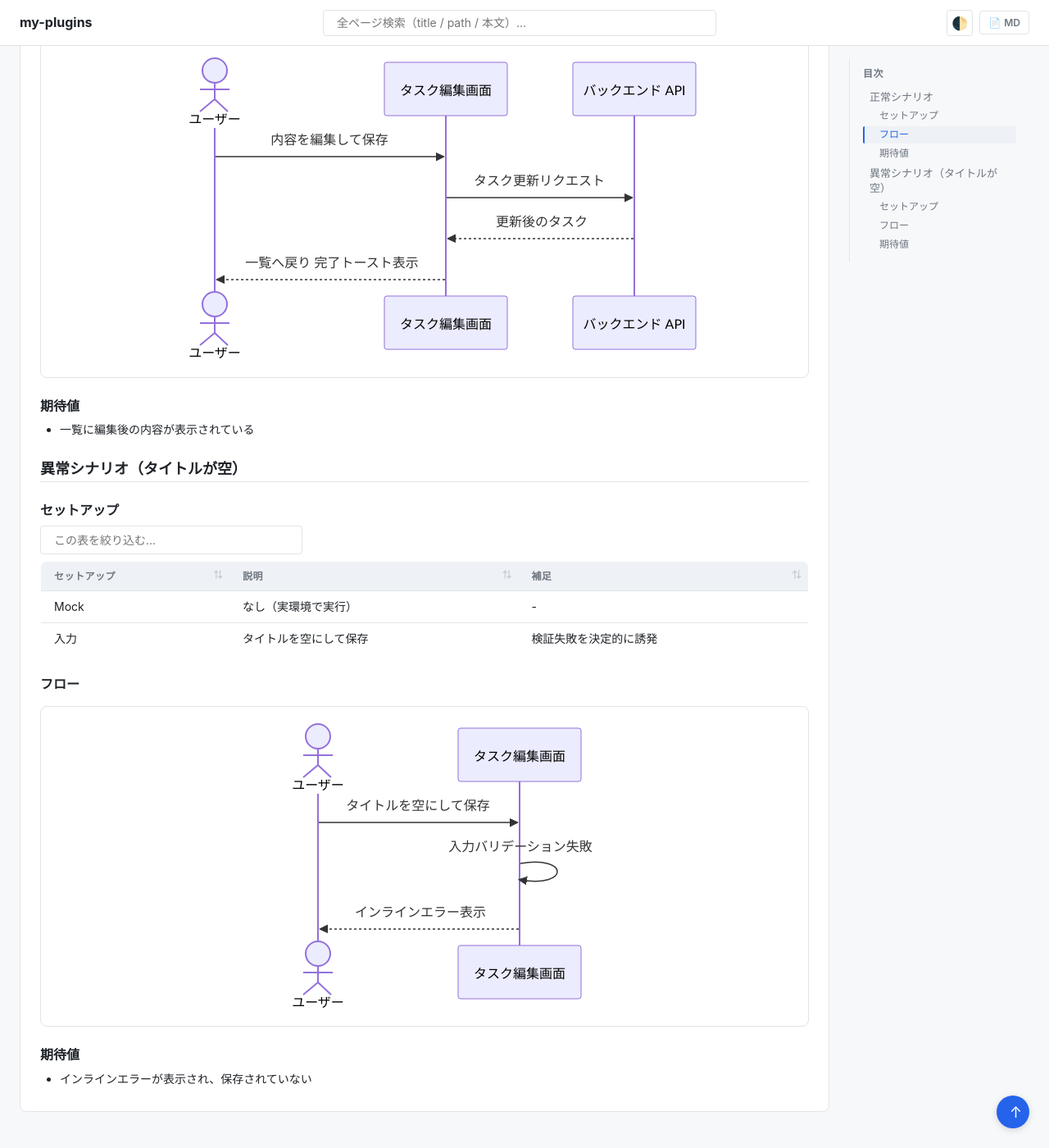
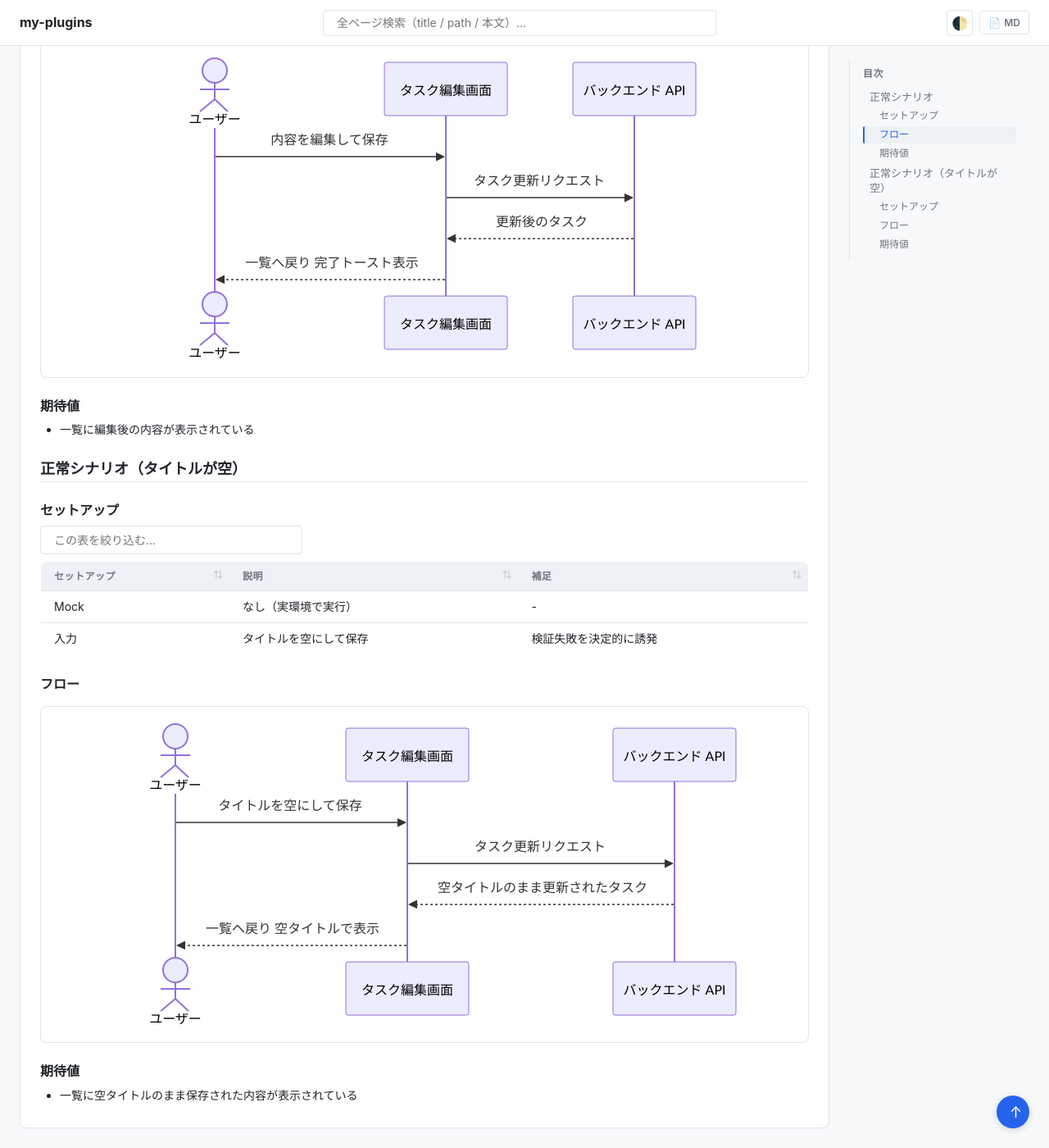
Before and after one commit to shuhei1101/ai-monitor-e2e, a Jekyll site: the page built from docs/wiki/設計図/シナリオ/単一ユースケース/タスク編集.md, in a window 1280 px wide and 1400 px high, scrolled down 479 px. Shown: the whole window at 82% size. Built offline with Jekyll 4.4.1, drawn with Linux system fonts in a browser that asks for light colours; our own code applies the rules of GitHub Pages for plain Markdown files.

Commit message:
chore: e2e 用に docs/wiki/設計図/シナリオ/単一ユースケース/タスク編集.md を配置

````diff
--- a/docs/wiki/設計図/シナリオ/単一ユースケース/タスク編集.md
+++ b/docs/wiki/設計図/シナリオ/単一ユースケース/タスク編集.md
@@ -33,7 +33,7 @@ sequenceDiagram
 
 - 一覧に編集後の内容が表示されている
 
-## 異常シナリオ（タイトルが空）
+## 正常シナリオ（タイトルが空）
 
 ### セットアップ
 
@@ -48,12 +48,14 @@ sequenceDiagram
 sequenceDiagram
   actor U as ユーザー
   participant FE as タスク編集画面
+  participant BE as バックエンド API
 
   U->>FE: タイトルを空にして保存
-  FE->>FE: 入力バリデーション失敗
-  FE-->>U: インラインエラー表示
+  FE->>BE: タスク更新リクエスト
+  BE-->>FE: 空タイトルのまま更新されたタスク
+  FE-->>U: 一覧へ戻り 空タイトルで表示
 ```
 
 ### 期待値
 
-- インラインエラーが表示され、保存されていない
+- 一覧に空タイトルのまま保存された内容が表示されている
````
